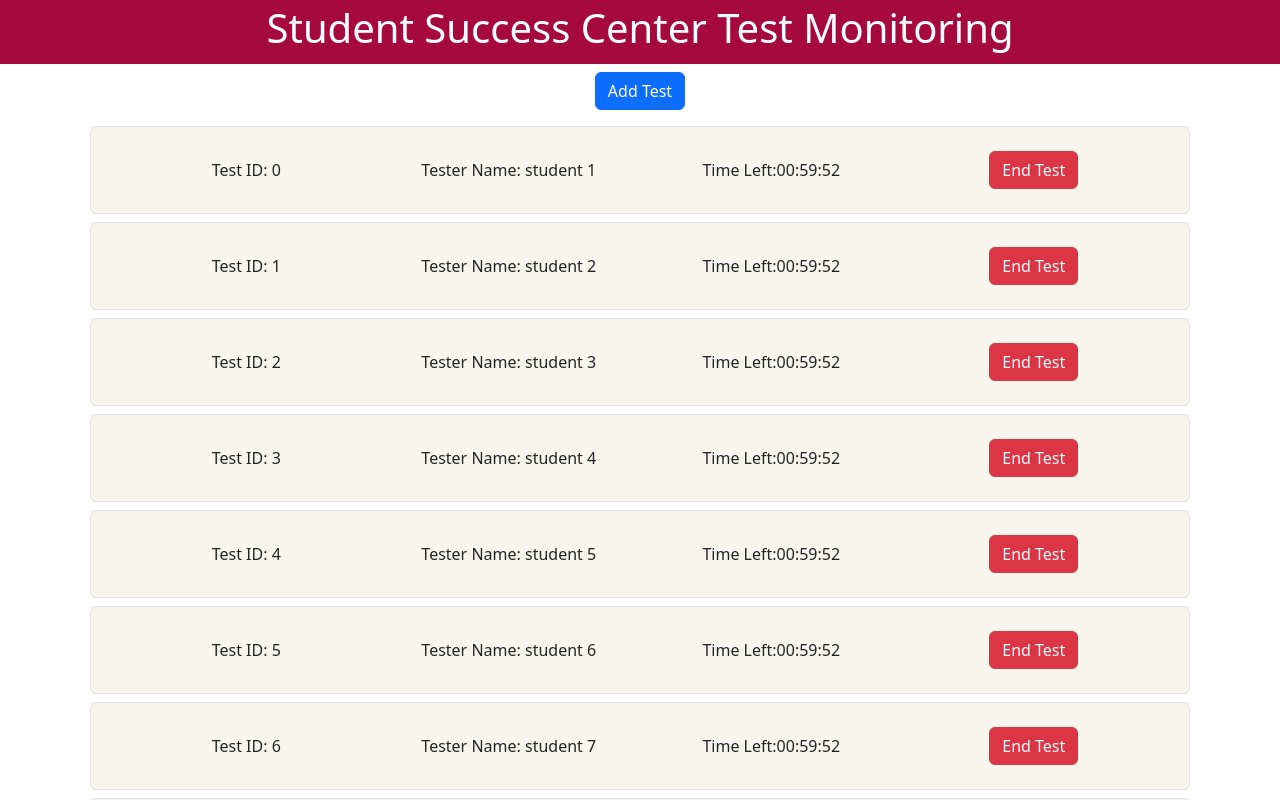
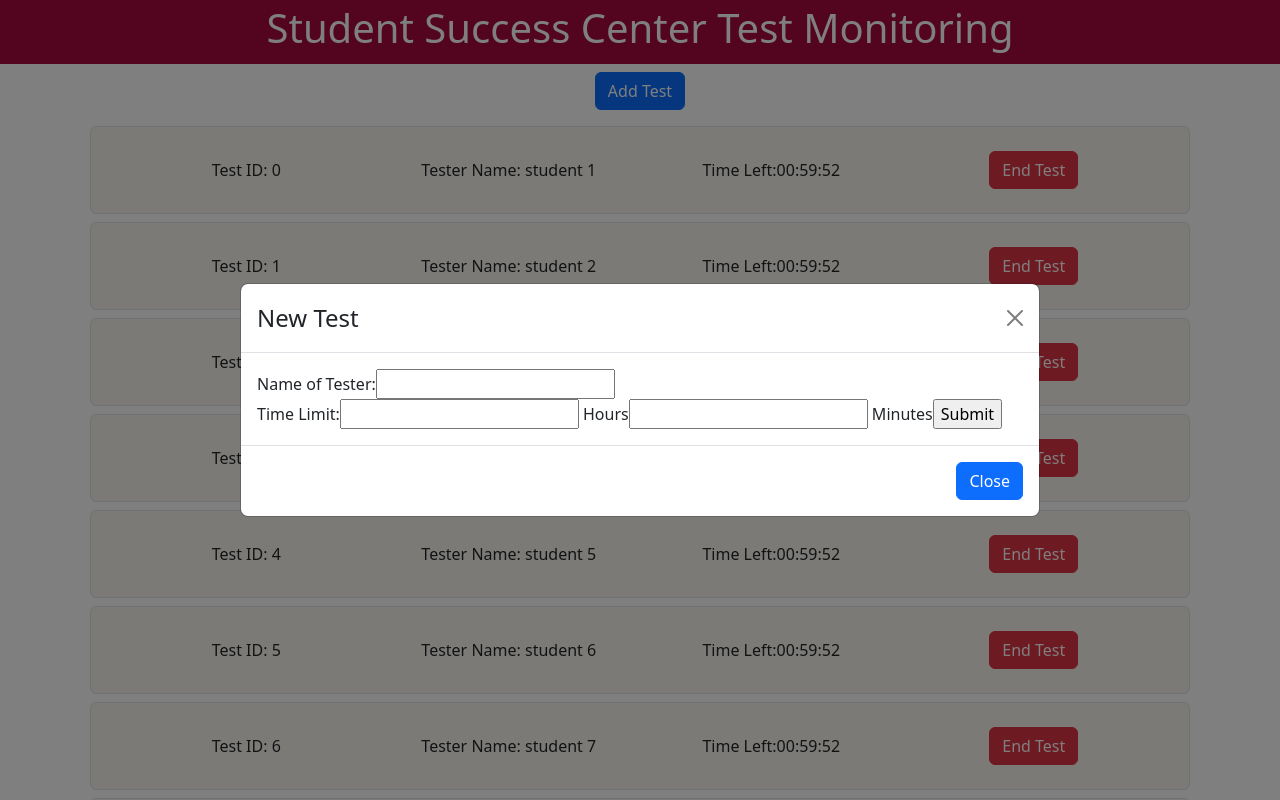
Before and after one commit to DanLanfear/ssc-testing, a React (Create React App) app: page / in a window 1280 px wide. Both pictures are taken after a click on the button "Add Test". Shown: the top 800 px of the page. Built offline with nearby package versions, Linux system fonts and the light colour scheme.

Commit message:
Added pop up modal with form in it

```diff
--- a/src/App.js
+++ b/src/App.js
@@ -2,18 +2,24 @@ import "./App.css";
 import Board from "./components/Board";
 import "bootstrap/dist/css/bootstrap.min.css";
 import { Button } from "react-bootstrap";
+import FormModal from "./components/FormModal";
+import React from "react";
 
 function App() {
+  const [modalShow, setModalShow] = React.useState(false);
+
   return (
     <div className="main-container">
       <div className="banner">
         <h1 className="title">Student Success Center Test Monitoring</h1>
       </div>
       <div className="add-button">
-        <Button variant="primary m-2">Add Test</Button>
+        <Button variant="primary m-2" onClick={() => setModalShow(true)}>
+          Add Test
+        </Button>
       </div>
+      <FormModal show={modalShow} onHide={() => setModalShow(false)} />
       <Board />
-      {/* button for adding a test */}
     </div>
   );
 }
--- /dev/null
+++ b/src/components/FormModal.js
@@ -0,0 +1,27 @@
+import TestForm from "./TestForm";
+import {
+  Button,
+  Modal,
+  ModalTitle,
+  ModalHeader,
+  ModalFooter,
+  ModalBody,
+} from "react-bootstrap";
+
+function FormModal(props) {
+  return (
+    <Modal show={props.show} onHide={props.onHide} size="lg" centered>
+      <ModalHeader closeButton>
+        <ModalTitle>New Test</ModalTitle>
+      </ModalHeader>
+      <ModalBody>
+        <TestForm />
+      </ModalBody>
+      <ModalFooter>
+        <Button onClick={props.onHide}>Close</Button>
+      </ModalFooter>
+    </Modal>
+  );
+}
+
+export default FormModal;
--- a/src/components/TestForm.js
+++ b/src/components/TestForm.js
@@ -1,5 +1,4 @@
 import React from "react";
-import Button from "react-bootstrap/Button";
 
 function TestForm(props) {
   // shows a test entity
@@ -20,4 +19,4 @@ function TestForm(props) {
   );
 }
 
-export default Test;
+export default TestForm;
--- a/src/components/Timer.js
+++ b/src/components/Timer.js
@@ -108,6 +108,7 @@ class Timer extends React.Component {
   }
 
   tick() {
+    //eslint-disable-next-line
     let { total, hours, minutes, seconds } = this.getTimeRemaining();
     let timeString =
       (hours > 9 ? hours : "0" + hours) +
```
